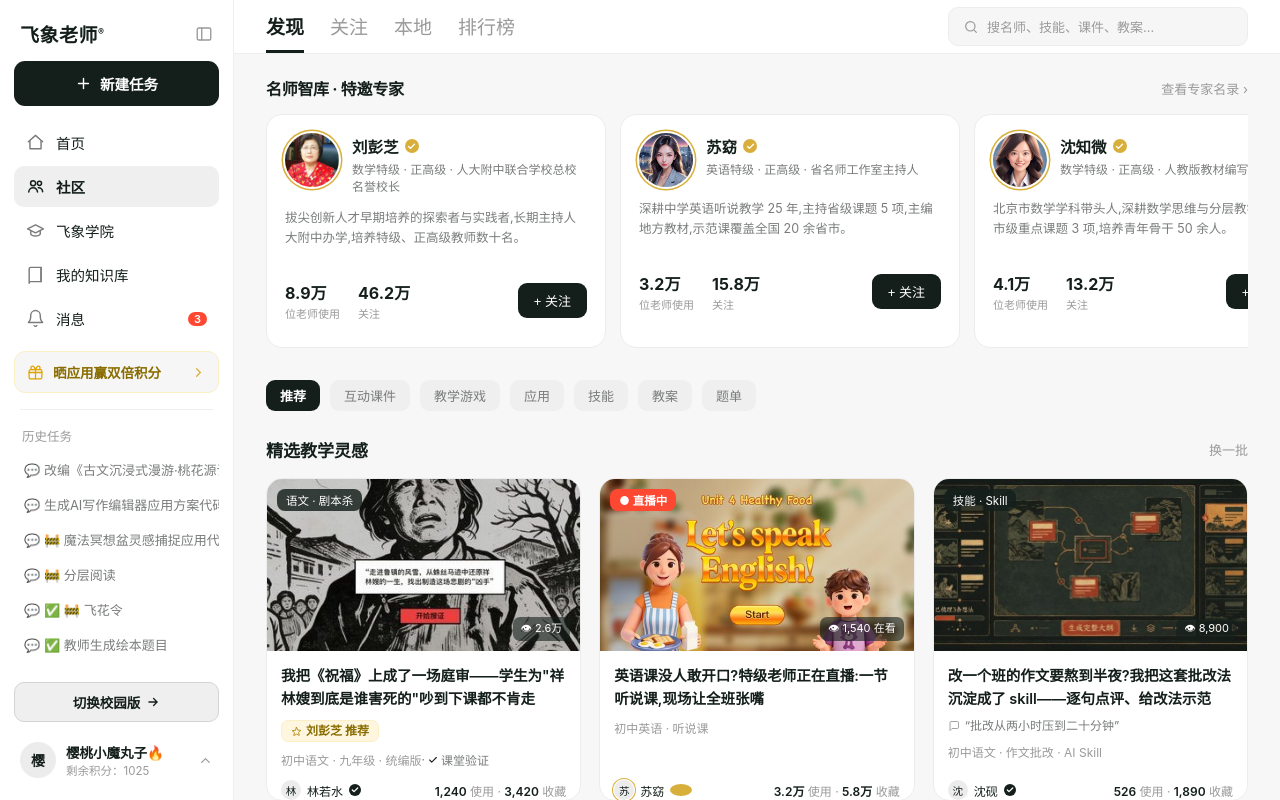
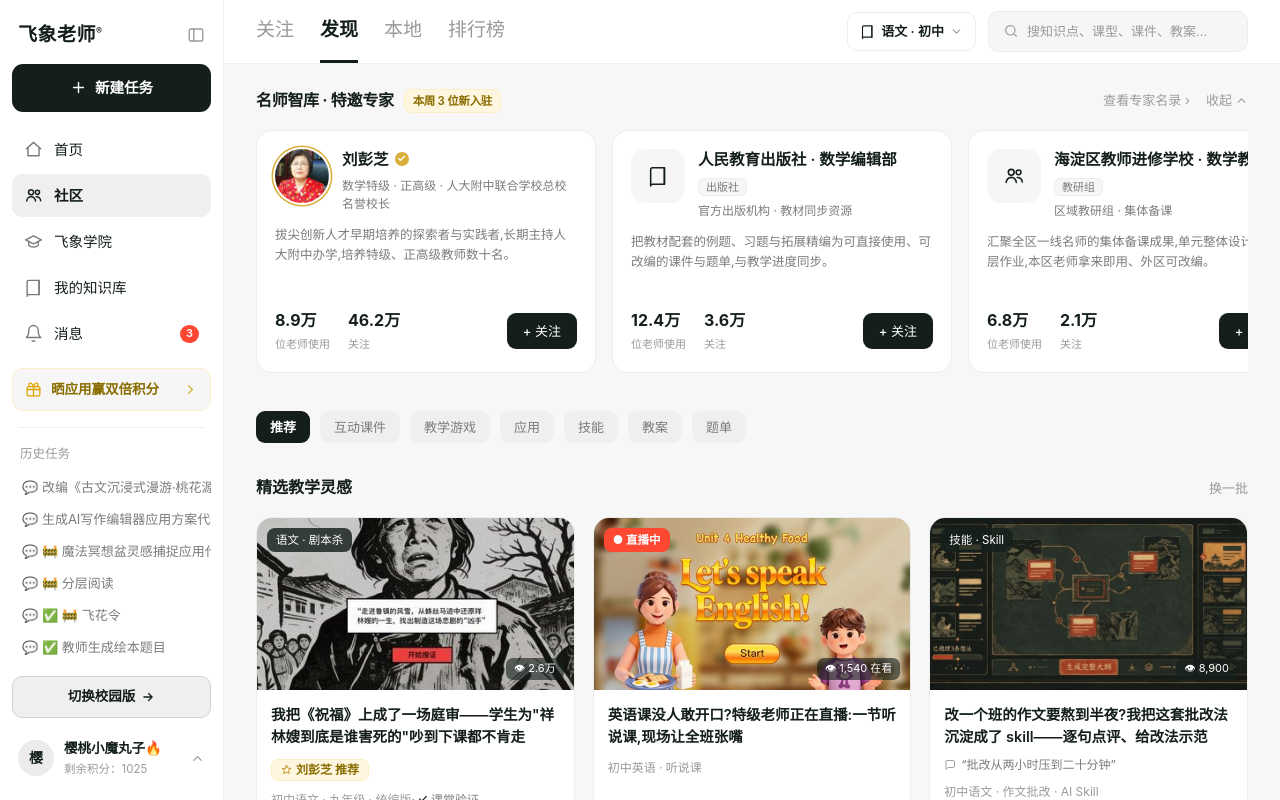
Before and after one commit to djxky/fx-community, a Vue app: page / in a window 1280 px wide. Built offline with nearby package versions, Linux system fonts and the light colour scheme.

Commit message:
发现页金标准:tab顺序/学科选择器/名师交错排+上新播报位可收起/卡片使用+改编/名师卡等高对齐/间距栅格化

```diff
--- a/src/components/MasterCard.vue
+++ b/src/components/MasterCard.vue
@@ -41,7 +41,7 @@
 </template>
 
 <style scoped>
-.mc { flex:0 0 auto; width:340px; background:#fff; border:1px solid #ECECEC; border-radius:16px; padding:18px; cursor:pointer; transition:box-shadow .15s; }
+.mc { flex:0 0 auto; width:340px; box-sizing:border-box; background:#fff; border:1px solid #ECECEC; border-radius:16px; padding:18px; cursor:pointer; transition:box-shadow .15s; display:flex; flex-direction:column; }
 .mc:hover { box-shadow:0 4px 24px rgba(89,98,84,0.06); }
 .mc-top { display:flex; gap:13px; align-items:flex-start; }
 .mc-av { width:54px; height:54px; border-radius:50%; flex-shrink:0; overflow:hidden; }
@@ -49,16 +49,18 @@
 .mc-av.ring { box-shadow:0 0 0 2px #fff, 0 0 0 3.5px #D9AF3C; }
 .mc-av.inst { border-radius:14px; background:#F6F6F6; display:flex; align-items:center; justify-content:center; }
 .mc-av.initial { background:#ECECEC; color:#141F1B; font-size:19px; font-weight:600; display:flex; align-items:center; justify-content:center; }
-.mc-head { min-width:0; padding-top:2px; }
-.mc-name { font-size:15.5px; font-weight:600; color:#141F1B; display:flex; align-items:center; flex-wrap:wrap; gap:6px; }
-.mc-ck { display:inline-flex; align-items:center; justify-content:center; width:14px; height:14px; border-radius:50%; background:#D9AF3C; }
-.mc-type { font-size:11px; font-weight:500; color:#7A7C7C; background:#F6F6F6; border:1px solid #ECECEC; padding:1px 7px; border-radius:6px; }
-.mc-cred { font-size:12px; color:#7A7C7C; margin-top:4px; line-height:1.45; }
+/* 预留两行名字高度,让不同长度的名字下方(职衔/简介)对齐 */
+.mc-head { min-width:0; padding-top:1px; min-height:46px; }
+.mc-name { font-size:15.5px; font-weight:600; color:#141F1B; line-height:1.35; display:flex; align-items:flex-start; flex-wrap:wrap; gap:6px; }
+.mc-ck { display:inline-flex; align-items:center; justify-content:center; width:14px; height:14px; border-radius:50%; background:#D9AF3C; margin-top:2px; }
+.mc-type { font-size:11px; font-weight:500; color:#7A7C7C; background:#F6F6F6; border:1px solid #ECECEC; padding:1px 7px; border-radius:6px; margin-top:1px; }
+.mc-cred { font-size:12px; color:#7A7C7C; margin-top:6px; line-height:1.5; }
 .mc-bio { font-size:12.5px; color:#7A7C7C; line-height:1.6; margin-top:12px; height:60px; overflow:hidden; }
-.mc-foot { display:flex; align-items:center; gap:18px; margin-top:12px; }
+/* 数字+关注锁到卡片底部,跨卡对齐 */
+.mc-foot { display:flex; align-items:center; gap:18px; margin-top:auto; padding-top:16px; }
 .mc-stat { display:flex; flex-direction:column; }
 .mc-stat b { font-size:16px; font-weight:700; color:#141F1B; }
-.mc-stat span { font-size:11px; color:#9A9A9A; margin-top:1px; }
-.mc-follow { margin-left:auto; background:#141F1B; color:#fff; border:none; border-radius:9px; padding:8px 16px; font-size:13px; font-weight:500; cursor:pointer; }
+.mc-stat span { font-size:11px; color:#9A9A9A; margin-top:2px; }
+.mc-follow { margin-left:auto; align-self:center; background:#141F1B; color:#fff; border:none; border-radius:9px; padding:8px 16px; font-size:13px; font-weight:500; cursor:pointer; white-space:nowrap; }
 .mc-follow:hover { background:#2C3632; }
 </style>
--- a/src/components/PostCard.vue
+++ b/src/components/PostCard.vue
@@ -52,7 +52,7 @@
       <span class="pc-nm">{{ post.author }}</span>
       <span v-if="post.verify === 'expert'" class="pc-ck gold"><svg width="8" height="8" viewBox="0 0 24 24" fill="none" stroke="#fff" stroke-width="3.8" stroke-linecap="round" stroke-linejoin="round"><path d="M20 6L9 17l-5-5"></path></svg></span>
       <span v-else-if="post.verify === 'teacher'" class="pc-ck plain"><svg width="8" height="8" viewBox="0 0 24 24" fill="none" stroke="#fff" stroke-width="3.8" stroke-linecap="round" stroke-linejoin="round"><path d="M20 6L9 17l-5-5"></path></svg></span>
-      <span class="pc-metric"><b>{{ post.evi.use }}</b> 使用<template v-if="post.evi.star"> · <b>{{ post.evi.star }}</b> 收藏</template></span>
+      <span class="pc-metric"><b>{{ post.evi.use }}</b> 使用 · <b>{{ post.evi.adapt }}</b> 改编</span>
     </div>
   </div>
 </template>
--- a/src/components/Sidebar.vue
+++ b/src/components/Sidebar.vue
@@ -18,17 +18,17 @@
 
 <template>
   <aside v-if="!store.sidebarCollapsed" class="side">
-    <div style="display:flex; align-items:center; justify-content:space-between; padding:4px 6px 14px;">
-      <span style="font-weight:700; font-size:19px; color:#141F1B; letter-spacing:0.5px;">飞象老师<span style="font-size:9px; vertical-align:super;">®</span></span>
-      <svg @click="collapse" title="收起侧边栏" style="cursor:pointer;" width="18" height="18" viewBox="0 0 24 24" fill="none" stroke="#9A9A9A" stroke-width="1.8" stroke-linecap="round"><rect x="3" y="4" width="18" height="16" rx="2"></rect><path d="M9 4v16"></path></svg>
+    <div class="side-brand-row" style="display:flex; align-items:center; justify-content:space-between; padding:4px 6px 14px;">
+      <span class="side-brand" style="font-weight:600; font-size:19px; color:#141F1B; letter-spacing:0.5px;">飞象老师<span style="font-size:9px; vertical-align:super;">®</span></span>
+      <svg class="side-collapse" @click="collapse" title="收起侧边栏" style="cursor:pointer;" width="18" height="18" viewBox="0 0 24 24" fill="none" stroke="#9A9A9A" stroke-width="1.8" stroke-linecap="round"><rect x="3" y="4" width="18" height="16" rx="2"></rect><path d="M9 4v16"></path></svg>
     </div>
 
-    <button style="display:flex; align-items:center; justify-content:center; gap:8px; background:#141F1B; color:#fff; border:none; border-radius:11px; padding:12px; font-size:14.5px; font-weight:700; cursor:pointer;">
+    <button class="side-new" style="display:flex; align-items:center; justify-content:center; gap:8px; background:#141F1B; color:#fff; border:none; border-radius:11px; padding:12px; font-size:14.5px; font-weight:600; cursor:pointer;">
       <svg width="17" height="17" viewBox="0 0 24 24" fill="none" stroke="#fff" stroke-width="2" stroke-linecap="round"><path d="M12 5v14M5 12h14"></path></svg>
       新建任务
     </button>
 
-    <div style="display:flex; flex-direction:column; gap:3px; margin-top:16px;">
+    <div class="side-navs" style="display:flex; flex-direction:column; gap:3px; margin-top:16px;">
       <div class="nav">
         <svg width="19" height="19" viewBox="0 0 24 24" fill="none" stroke="#7A7C7C" stroke-width="1.8" stroke-linecap="round" stroke-linejoin="round"><path d="M3 11l9-8 9 8"></path><path d="M5 10v10h14V10"></path></svg>首页
       </div>
@@ -43,34 +43,34 @@
       </div>
       <div class="nav nav-notify" style="cursor:pointer;">
         <svg width="19" height="19" viewBox="0 0 24 24" fill="none" stroke="#7A7C7C" stroke-width="1.8" stroke-linecap="round" stroke-linejoin="round"><path d="M18 8a6 6 0 00-12 0c0 7-3 9-3 9h18s-3-2-3-9"></path><path d="M13.7 21a2 2 0 01-3.4 0"></path></svg>消息
-        <span style="margin-left:auto; font-size:11px; background:#FF4832; color:#fff; border-radius:999px; padding:0 6px; font-weight:600;">3</span>
+        <span class="side-unread" style="margin-left:auto; font-size:11px; background:#FF4832; color:#fff; border-radius:999px; padding:0 6px; font-weight:600;">3</span>
       </div>
     </div>
 
-    <div style="display:flex; align-items:center; gap:9px; margin-top:12px; padding:10px 12px; background:#F6F6F6; border:1px solid #FBEFC6; border-radius:11px; cursor:pointer;">
+    <div class="side-promo" style="display:flex; align-items:center; gap:9px; margin-top:12px; padding:10px 12px; background:#F6F6F6; border:1px solid #FBEFC6; border-radius:11px; cursor:pointer;">
       <svg width="17" height="17" viewBox="0 0 24 24" fill="none" stroke="#E0A400" stroke-width="1.8" stroke-linecap="round" stroke-linejoin="round"><rect x="3" y="8" width="18" height="13" rx="2"></rect><path d="M12 8v13M3 12h18M8 8a2.5 2.5 0 010-5c2 0 4 5 4 5M16 8a2.5 2.5 0 000-5c-2 0-4 5-4 5"></path></svg>
       <span style="font-size:13.5px; font-weight:600; color:#8A6D00; flex-grow:1;">晒应用赢双倍积分</span>
       <svg width="15" height="15" viewBox="0 0 24 24" fill="none" stroke="#D9AF3C" stroke-width="2" stroke-linecap="round"><path d="M9 6l6 6-6 6"></path></svg>
     </div>
 
-    <div style="height:1px; background:#EFEFEF; margin:16px 6px;"></div>
-    <div style="font-size:12.5px; color:#9A9A9A; padding:0 8px 8px;">历史任务</div>
-    <div style="display:flex; flex-direction:column; gap:2px; overflow:hidden;">
+    <div class="side-divider" style="height:1px; background:#EFEFEF; margin:16px 6px;"></div>
+    <div class="side-history-label" style="font-size:12.5px; color:#9A9A9A; padding:0 8px 8px;">历史任务</div>
+    <div class="side-history" style="display:flex; flex-direction:column; gap:2px; overflow:hidden;">
       <div v-for="(h, i) in history" :key="i" style="display:flex; align-items:center; gap:6px; padding:7px 10px; font-size:13px; color:#7A7C7C; white-space:nowrap; overflow:hidden; text-overflow:ellipsis;">{{ h }}</div>
     </div>
 
-    <div style="margin-top:auto; padding-top:14px;">
-      <button style="width:100%; display:flex; align-items:center; justify-content:center; gap:6px; background:#EFEFEF; color:#141F1B; border:1px solid #D4D4D4; border-radius:10px; padding:9px; font-size:13.5px; font-weight:700; cursor:pointer;">切换校园版
+    <div class="side-footer" style="margin-top:auto; padding-top:14px;">
+      <button class="side-campus" style="width:100%; display:flex; align-items:center; justify-content:center; gap:6px; background:#EFEFEF; color:#141F1B; border:1px solid #D4D4D4; border-radius:10px; padding:9px; font-size:13.5px; font-weight:600; cursor:pointer;">切换校园版
         <svg width="14" height="14" viewBox="0 0 24 24" fill="none" stroke="#141F1B" stroke-width="2.2" stroke-linecap="round"><path d="M5 12h14M13 6l6 6-6 6"></path></svg>
       </button>
       <div class="avatar-wrap" style="position:relative; margin-top:14px;">
         <div class="avatar-trigger" style="display:flex; align-items:center; gap:10px; padding:6px 6px; border-radius:10px; cursor:pointer;">
           <div class="avatar" style="width:36px; height:36px; background:#ECECEC; color:#141F1B; font-size:14px;">樱</div>
-          <div style="flex-grow:1; min-width:0;">
+          <div class="side-user-copy" style="flex-grow:1; min-width:0;">
             <div style="font-size:13.5px; font-weight:600; color:#141F1B;">樱桃小魔丸子🔥</div>
             <div style="font-size:11.5px; color:#9A9A9A;">剩余积分：1025</div>
           </div>
-          <svg width="15" height="15" viewBox="0 0 24 24" fill="none" stroke="#9A9A9A" stroke-width="2" stroke-linecap="round" stroke-linejoin="round"><path d="M6 15l6-6 6 6"></path></svg>
+          <svg class="side-user-chevron" width="15" height="15" viewBox="0 0 24 24" fill="none" stroke="#9A9A9A" stroke-width="2" stroke-linecap="round" stroke-linejoin="round"><path d="M6 15l6-6 6 6"></path></svg>
         </div>
         <div class="avatar-menu" style="display:none; position:absolute; left:0; right:0; bottom:calc(100% + 8px); background:#fff; border:1px solid #ECECEC; border-radius:12px; box-shadow:0 4px 24px rgba(89,98,84,0.10); padding:6px; z-index:60;">
           <div class="amenu-item nav-creator" style="display:flex;align-items:center;gap:10px;padding:9px 10px;border-radius:8px;font-size:13.5px;color:#141F1B;font-weight:500;cursor:pointer;">
@@ -138,21 +138,29 @@
 
 <style scoped>
 .side-mini {
-  width:60px; flex-shrink:0; box-sizing:border-box;
-  height:100vh; position:sticky; top:0;
+  width:var(--fx-sidebar-compact-width); flex-shrink:0; box-sizing:border-box;
+  height:100dvh; position:sticky; top:0;
   display:flex; flex-direction:column; align-items:center;
-  padding:16px 0; border-right:1px solid #EFEFEF; background:#fff;
+  padding:16px 0; border-right:1px solid #EFEFEF; background:#FFFFFF;
 }
 .sm-top { display:flex; flex-direction:column; align-items:center; gap:6px; }
 .sm-toggle { cursor:pointer; margin-bottom:8px; padding:5px; border-radius:9px; box-sizing:content-box; }
-.sm-toggle:hover { background:#F2F2F2; }
+.sm-toggle:hover { background:#F6F6F6; }
 .sm-ic { position:relative; width:40px; height:40px; border-radius:10px; display:flex; align-items:center; justify-content:center; cursor:pointer; }
-.sm-ic:hover { background:#F2F2F2; }
-.sm-ic.on { background:#F0F0EE; }
+.sm-ic:hover { background:#F6F6F6; }
+.sm-ic.on { background:#EFEFEF; }
 .sm-new { background:#141F1B; }
-.sm-new:hover { background:#2A3A34; }
+.sm-new:hover { background:#2C3632; }
 .sm-dot { position:absolute; top:7px; right:8px; width:7px; height:7px; border-radius:50%; background:#FF4832; border:1.5px solid #fff; }
 .sm-bot { margin-top:auto; }
 .sm-av { width:38px; height:38px; border-radius:50%; background:#ECECEC; color:#141F1B; font-size:14px; display:flex; align-items:center; justify-content:center; cursor:pointer; }
 .avatar-menu .amenu-item:hover { background:#F6F6F6; }
+
+@media (max-width:1199px) {
+  .side-mini { width:var(--fx-sidebar-compact-width); }
+}
+
+@media (max-width:1023px) {
+  .side-mini { width:var(--fx-sidebar-mobile-width); }
+}
 </style>
--- a/src/data/masters.js
+++ b/src/data/masters.js
@@ -2,12 +2,25 @@
 
 // 名师智库 —— 认证主体多元:名师 / 出版社 / 教研组 / 名校 / 工作室。
 // kind: 'expert'(金环荣誉) | 'press' | 'research' | 'school' | 'studio'(素色类型标)
+// 交错排:名师 / 出版社 / 教研组 交替,体现主体多元 + 人教社前排背书。
 export const MASTERS = [
   {
     kind: 'expert', name: '刘彭芝', portrait: PORTRAITS[0],
     cred: '数学特级 · 正高级 · 人大附中联合学校总校名誉校长',
     bio: '拔尖创新人才早期培养的探索者与实践者,长期主持人大附中办学,培养特级、正高级教师数十名。',
-    use: '8.9万', follow: '46.2万',
+    use: '8.9万', follow: '46.2万', isNew: true,
+  },
+  {
+    kind: 'press', name: '人民教育出版社 · 数学编辑部', icon: 'book',
+    cred: '官方出版机构 · 教材同步资源',
+    bio: '把教材配套的例题、习题与拓展精编为可直接使用、可改编的课件与题单,与教学进度同步。',
+    use: '12.4万', follow: '3.6万', isNew: true,
+  },
+  {
+    kind: 'research', name: '海淀区教师进修学校 · 数学教研室', icon: 'people',
+    cred: '区域教研组 · 集体备课',
+    bio: '汇聚全区一线名师的集体备课成果,单元整体设计与分层作业,本区老师拿来即用、外区可改编。',
+    use: '6.8万', follow: '2.1万', isNew: true,
   },
   {
     kind: 'expert', name: '苏窈', portrait: PORTRAITS[1],
@@ -16,28 +29,16 @@
     use: '3.2万', follow: '15.8万',
   },
   {
+    kind: 'school', name: '北京十一学校 · 学科课程基地', icon: 'school',
+    cred: '名校 · 校本课程',
+    bio: '把学校走班制下沉淀的项目式课程与跨学科课例开放出来,供更多学校参考与改编落地。',
+    use: '5.5万', follow: '1.9万',
+  },
+  {
     kind: 'expert', name: '沈知微', portrait: PORTRAITS[2],
     cred: '数学特级 · 正高级 · 人教版教材编写组',
     bio: '北京市数学学科带头人,深耕数学思维与分层教学,主持市级重点课题 3 项,培养青年骨干 50 余人。',
     use: '4.1万', follow: '13.2万',
-  },
-  {
-    kind: 'press', name: '人民教育出版社 · 数学编辑部', icon: 'book',
-    cred: '官方出版机构 · 教材同步资源',
-    bio: '把教材配套的例题、习题与拓展精编为可直接使用、可改编的课件与题单,与教学进度同步。',
-    use: '12.4万', follow: '3.6万',
-  },
-  {
-    kind: 'research', name: '海淀区教师进修学校 · 数学教研室', icon: 'people',
-    cred: '区域教研组 · 集体备课',
-    bio: '汇聚全区一线名师的集体备课成果,单元整体设计与分层作业,本区老师拿来即用、外区可改编。',
-    use: '6.8万', follow: '2.1万',
-  },
-  {
-    kind: 'school', name: '北京十一学校 · 学科课程基地', icon: 'school',
-    cred: '名校 · 校本课程',
-    bio: '把学校走班制下沉淀的项目式课程与跨学科课例开放出来,供更多学校参考与改编落地。',
-    use: '5.5万', follow: '1.9万',
   },
   {
     kind: 'studio', name: '王崧舟 · 诗意语文工作室', icon: 'studio',
--- a/src/store.js
+++ b/src/store.js
@@ -4,6 +4,7 @@
 export const store = reactive({
   view: 'discover',
   sidebarCollapsed: false,
+  mastersCollapsed: false,
 })
 
 export function show(v) {
--- a/src/views/DiscoverView.vue
+++ b/src/views/DiscoverView.vue
@@ -1,4 +1,5 @@
 <script setup>
+import { store } from '../store'
 import Sidebar from '../components/Sidebar.vue'
 import MasterCard from '../components/MasterCard.vue'
 import PostCard from '../components/PostCard.vue'
@@ -18,26 +19,47 @@
         <div class="tbar">
           <div class="tbar-in">
             <div class="tbar-tabs">
+              <span class="ntab" data-view="feed">关注</span>
               <span class="ntab on" data-view="discover">发现</span>
-              <span class="ntab" data-view="feed">关注</span>
               <span class="tbtab nav-local">本地</span>
               <span class="tbtab nav-rank">排行榜</span>
             </div>
+            <div class="tbar-right">
+              <div class="tbar-subj" title="切换学科·学段(通常不常改)">
+                <svg width="15" height="15" viewBox="0 0 24 24" fill="none" stroke="#141F1B" stroke-width="1.8" stroke-linecap="round" stroke-linejoin="round"><path d="M4 5a2 2 0 012-2h13v18H6a2 2 0 00-2 2z"></path><path d="M19 3v18"></path></svg>
+                语文 · 初中
+                <svg width="13" height="13" viewBox="0 0 24 24" fill="none" stroke="#9A9A9A" stroke-width="2" stroke-linecap="round" stroke-linejoin="round"><path d="M6 9l6 6 6-6"></path></svg>
+              </div>
               <div class="tbar-search">
                 <svg width="16" height="16" viewBox="0 0 24 24" fill="none" stroke="#9A9A9A" stroke-width="1.8" stroke-linecap="round"><circle cx="11" cy="11" r="7"></circle><path d="M20 20l-3-3"></path></svg>
-              搜名师、技能、课件、教案…
+                搜知识点、课型、课件、教案…
+              </div>
             </div>
           </div>
         </div>
 
         <!-- 发现 -->
-        <div id="disc-body" style="padding:22px 32px 40px;">
+        <div id="disc-body" style="padding:24px 32px 48px;">
+          <!-- 名师·上新播报位:有新入驻才展示,可收起(收起后只在有新时再冒头) -->
+          <template v-if="!store.mastersCollapsed">
             <div class="sec-hd">
-            <span class="sec-t">名师智库 · 特邀专家</span>
+              <span class="sec-t">名师智库 · 特邀专家<span class="nr-new">本周 3 位新入驻</span></span>
+              <div class="nr-hd-r">
                 <span class="sec-more">查看专家名录 ›</span>
+                <span class="nr-collapse" @click="store.mastersCollapsed = true" title="收起(有新入驻时再提醒你)">
+                  收起
+                  <svg width="13" height="13" viewBox="0 0 24 24" fill="none" stroke="#9A9A9A" stroke-width="2" stroke-linecap="round" stroke-linejoin="round"><path d="M18 15l-6-6-6 6"></path></svg>
+                </span>
+              </div>
             </div>
             <div class="mrow">
               <MasterCard v-for="(m, i) in MASTERS" :key="i" :m="m" />
+            </div>
+          </template>
+          <div v-else class="nr-mini" @click="store.mastersCollapsed = false">
+            <svg width="16" height="16" viewBox="0 0 24 24" fill="none" stroke="#141F1B" stroke-width="1.8" stroke-linecap="round" stroke-linejoin="round"><path d="M22 10L12 5 2 10l10 5 10-5z"></path><path d="M6 12v4.5c0 1.1 2.7 2.5 6 2.5s6-1.4 6-2.5V12"></path></svg>
+            <span>本周 <b>3 位专家</b> · <b>2 家机构</b> 新入驻飞象</span>
+            <span class="nr-expand">展开 ›</span>
           </div>
 
           <div class="chips">
@@ -64,17 +86,30 @@
 .tbar { background:#fff; border-bottom:1px solid #EFEFEF; height:54px; display:flex; align-items:stretch; padding:0 32px; }
 .tbar-in { display:flex; align-items:stretch; justify-content:space-between; width:100%; }
 .tbar-tabs { display:flex; align-items:stretch; gap:26px; }
-.tbar-search { display:flex; align-items:center; gap:8px; background:#F6F6F6; border:1px solid #ECECEC; border-radius:10px; padding:9px 14px; width:300px; align-self:center; font-size:13px; color:#9A9A9A; }
+.tbar-right { display:flex; align-items:center; gap:12px; align-self:center; }
+.tbar-subj { display:flex; align-items:center; gap:6px; font-size:13px; font-weight:600; color:#141F1B; padding:8px 12px; border:1px solid #ECECEC; border-radius:10px; cursor:pointer; white-space:nowrap; }
+.tbar-subj:hover { background:#F6F6F6; }
+.tbar-search { display:flex; align-items:center; gap:8px; background:#F6F6F6; border:1px solid #ECECEC; border-radius:10px; padding:9px 14px; width:260px; font-size:13px; color:#9A9A9A; }
 
-.sec-hd { display:flex; align-items:center; justify-content:space-between; margin-bottom:14px; }
-.sec-t { font-size:16px; font-weight:700; color:#141F1B; }
+.sec-hd { display:flex; align-items:center; justify-content:space-between; margin-bottom:16px; }
+.sec-t { font-size:16px; font-weight:700; color:#141F1B; display:flex; align-items:center; }
 .sec-more { font-size:13px; color:#9A9A9A; cursor:pointer; }
-.mrow { display:flex; gap:14px; overflow-x:auto; padding-bottom:6px; margin-bottom:26px; }
+.mrow { display:flex; align-items:stretch; gap:16px; overflow-x:auto; padding-bottom:6px; margin-bottom:32px; }
 
-.chips { display:flex; gap:10px; flex-wrap:wrap; margin-bottom:26px; }
+/* 名师上新播报位 */
+.nr-new { margin-left:10px; font-size:11.5px; font-weight:600; color:#8A6D00; background:#FFF6DF; border:1px solid #FBEFC6; border-radius:7px; padding:2px 8px; }
+.nr-hd-r { display:flex; align-items:center; gap:16px; }
+.nr-collapse { display:inline-flex; align-items:center; gap:3px; font-size:13px; color:#9A9A9A; cursor:pointer; }
+.nr-collapse:hover { color:#141F1B; }
+.nr-mini { display:flex; align-items:center; gap:9px; padding:12px 16px; margin-bottom:26px; background:#FAFAF8; border:1px solid #EFEFEF; border-radius:12px; cursor:pointer; font-size:13.5px; color:#7A7C7C; }
+.nr-mini:hover { background:#F4F4F1; }
+.nr-mini b { color:#141F1B; font-weight:600; }
+.nr-expand { margin-left:auto; font-size:13px; color:#141F1B; font-weight:500; }
+
+.chips { display:flex; gap:10px; flex-wrap:wrap; margin-bottom:32px; }
 
 .flow-hd { margin-bottom:16px; }
-.flow-t { font-size:17px; font-weight:700; color:#141F1B; }
+.flow-t { font-size:16px; font-weight:700; color:#141F1B; }
 .flow { display:grid; grid-template-columns:repeat(3, 1fr); gap:18px; }
 @media (max-width:1180px){ .flow { grid-template-columns:repeat(2, 1fr); } }
 </style>
--- a/src/views/LocalView.vue
+++ b/src/views/LocalView.vue
@@ -13,8 +13,8 @@
         <div class="tbar">
           <div class="tbar-in">
             <div class="tbar-tabs">
+              <span class="tbtab nav-discover">关注</span>
               <span class="tbtab nav-discover">发现</span>
-              <span class="tbtab nav-discover">关注</span>
               <span class="tbtab on nav-local">本地</span>
               <span class="tbtab nav-rank">排行榜</span>
             </div>
--- a/src/views/RankView.vue
+++ b/src/views/RankView.vue
@@ -15,8 +15,8 @@
         <div class="tbar">
           <div class="tbar-in">
             <div class="tbar-tabs">
+              <span class="tbtab nav-discover">关注</span>
               <span class="tbtab nav-discover">发现</span>
-              <span class="tbtab nav-discover">关注</span>
               <span class="tbtab nav-local">本地</span>
               <span class="tbtab on nav-rank">排行榜</span>
             </div>
```
Also changed, not shown: src/styles/global.css. Lines whose indentation alone changed are shown as unchanged.
